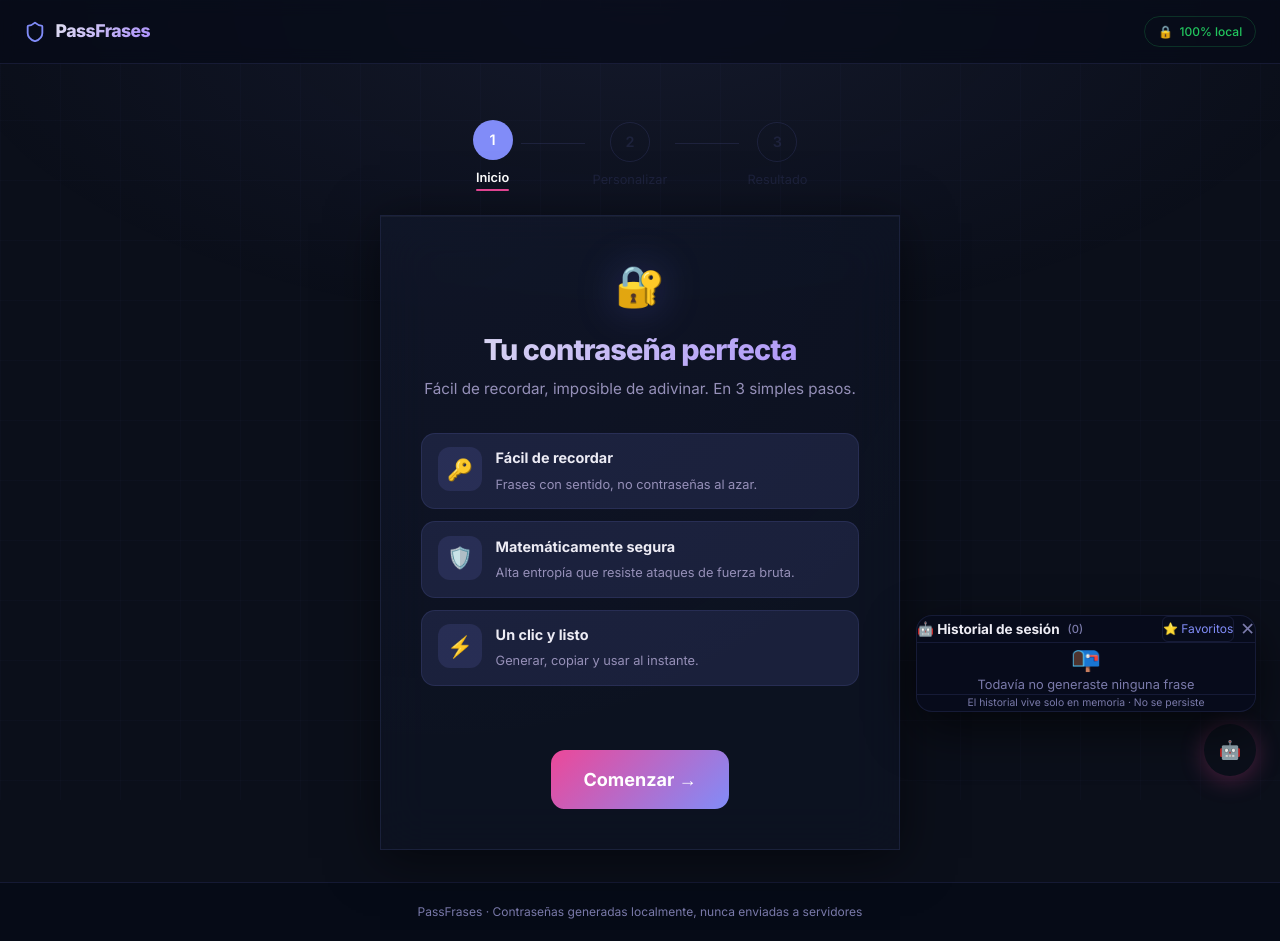
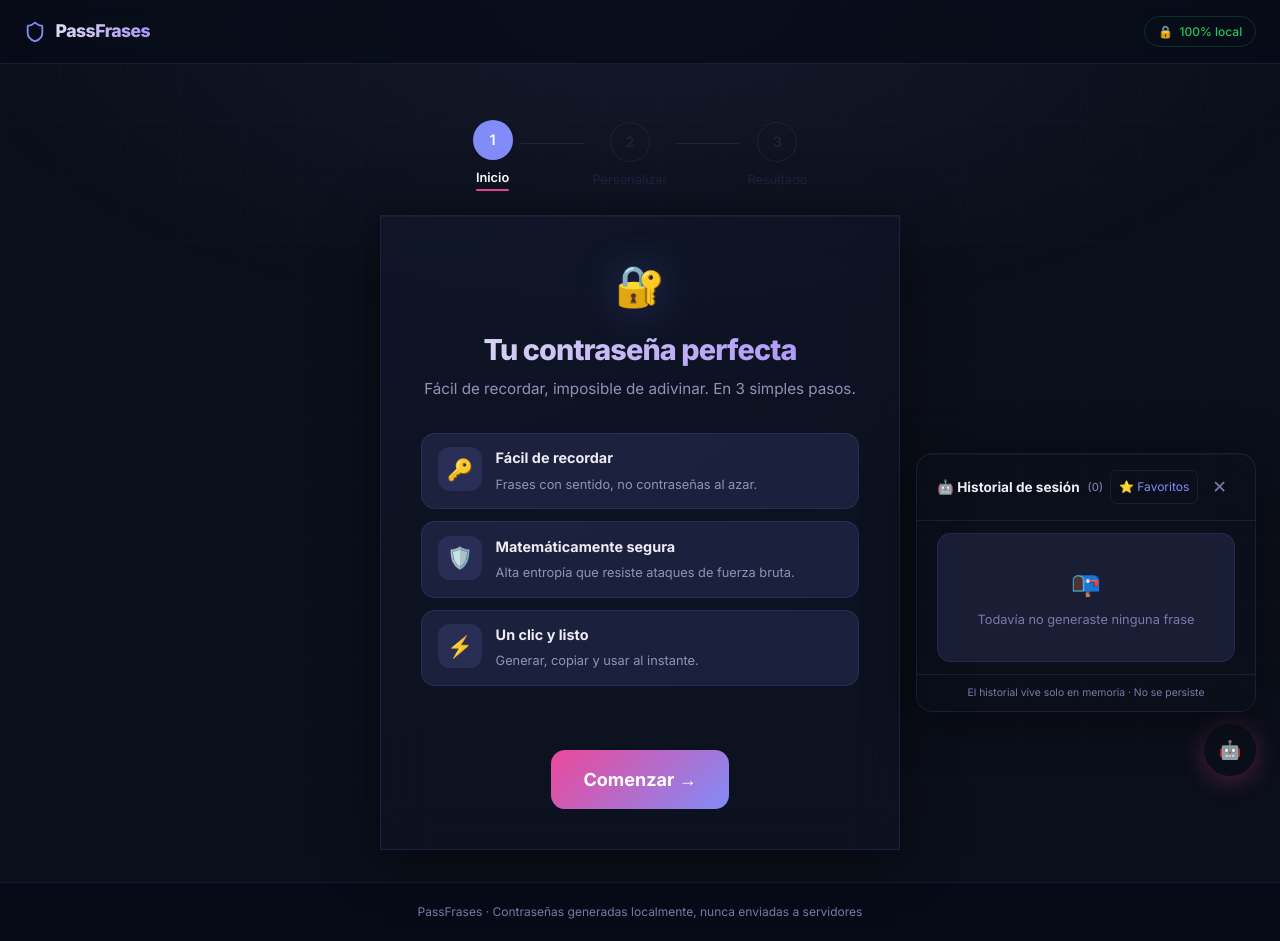
Before and after one commit to adesposito5/PassFrases-proyect, a React (Vite) app: page / in a window 1280 px wide. Both pictures are taken after a click on the button "Abrir historial de sesión". Built offline with nearby package versions, Linux system fonts and the light colour scheme.

Commit message:
style: unify HistoryPanel design with glass card and custom scrollbar

```diff
--- a/src/features/batch/components/HistoryPanel.tsx
+++ b/src/features/batch/components/HistoryPanel.tsx
@@ -41,6 +41,13 @@ export default function HistoryPanel() {
 
 	return (
 		<>
+			<style>{`
+.history-scroll::-webkit-scrollbar { width: 6px; }
+.history-scroll::-webkit-scrollbar-track { background: transparent; }
+.history-scroll::-webkit-scrollbar-thumb { background: var(--color-accent-soft); border-radius: 99px; }
+.history-scroll::-webkit-scrollbar-thumb:hover { background: var(--color-border); }
+.history-scroll { scrollbar-width: thin; scrollbar-color: var(--color-accent-soft) transparent; }
+`}</style>
 			<button
 				type="button"
 				onClick={toggleHistory}
@@ -63,22 +70,62 @@ export default function HistoryPanel() {
 
 			{historyOpen && (
 				<div
-					className="fixed bottom-22 right-6 z-[1000] flex max-h-[460px] w-[340px] flex-col overflow-hidden rounded-(--radius-lg) border border-(--color-border) bg-[rgba(8,12,28,0.95)] shadow-[0_16px_48px_rgba(0,0,0,0.6)] backdrop-blur-md [animation:fadeIn_var(--duration-normal)_var(--ease-out)]"
+					style={{
+						position: "fixed",
+						bottom: "5.5rem",
+						right: "1.5rem",
+						zIndex: 1000,
+						display: "flex",
+						flexDirection: "column",
+						maxHeight: "460px",
+						width: "340px",
+						overflow: "hidden",
+						borderRadius: "var(--radius-lg)",
+						border: "1px solid var(--color-border)",
+						background: "var(--glass-bg)",
+						backdropFilter: "blur(24px)",
+						WebkitBackdropFilter: "blur(24px)",
+						boxShadow: "var(--glass-shadow)",
+						animation: "fadeIn var(--duration-normal) var(--ease-out)",
+					}}
 					role="dialog"
 					aria-label={
 						view === "favorites" ? "Favoritos" : "Historial de sesión"
 					}
 				>
-					<div className="flex items-center justify-between border-b border-(--color-border) px-5 py-4">
-						<h3 className="flex items-center gap-2 text-[0.85rem] font-bold text-(--color-text)">
+					<div
+						style={{
+							display: "flex",
+							alignItems: "center",
+							justifyContent: "space-between",
+							padding: "1rem 1.25rem",
+							borderBottom: "1px solid var(--color-border)",
+						}}
+					>
+						<h3
+							style={{
+								display: "flex",
+								alignItems: "center",
+								gap: "0.5rem",
+								fontSize: "0.85rem",
+								fontWeight: 700,
+								color: "var(--color-text)",
+							}}
+						>
 							{view === "favorites"
 								? "⭐ Favoritos"
 								: "🤖 Historial de sesión"}
-							<span className="text-[0.7rem] font-medium text-(--color-text-tertiary)">
+							<span
+								style={{
+									fontSize: "0.7rem",
+									fontWeight: 500,
+									color: "var(--color-text-tertiary)",
+								}}
+							>
 								({view === "favorites" ? favorites.length : sessionHistory.length})
 							</span>
 						</h3>
-						<div className="flex gap-1.5">
+						<div style={{ display: "flex", gap: "0.375rem" }}>
 							<button
 								type="button"
 								onClick={() =>
@@ -89,7 +136,22 @@ export default function HistoryPanel() {
 										? "Ver historial"
 										: "Ver favoritos"
 								}
-								className="cursor-pointer rounded-(--radius-sm) border border-(--color-border) bg-transparent px-2 py-1 text-xs text-(--color-accent)"
+								style={{
+									all: "unset",
+									cursor: "pointer",
+									padding: "0.25rem 0.5rem",
+									borderRadius: "var(--radius-sm)",
+									border: "1px solid var(--color-border)",
+									fontSize: "0.75rem",
+									color: "var(--color-accent)",
+									transition: "background var(--duration-fast) var(--ease-out)",
+								}}
+								onMouseEnter={(e) => {
+									e.currentTarget.style.background = "var(--color-accent-soft)";
+								}}
+								onMouseLeave={(e) => {
+									e.currentTarget.style.background = "transparent";
+								}}
 							>
 								{view === "favorites" ? "🤖 Historial" : "⭐ Favoritos"}
 							</button>
@@ -98,7 +160,24 @@ export default function HistoryPanel() {
 									type="button"
 									onClick={clearHistory}
 									aria-label="Limpiar historial"
-									className="cursor-pointer rounded-(--radius-sm) border border-(--color-border) bg-transparent px-2 py-1 text-xs text-(--color-text-tertiary) transition-colors duration-[var(--duration-fast)] ease-(--ease-out) hover:border-(--color-error) hover:text-(--color-error)"
+									style={{
+										all: "unset",
+										cursor: "pointer",
+										padding: "0.25rem 0.5rem",
+										borderRadius: "var(--radius-sm)",
+										border: "1px solid var(--color-border)",
+										fontSize: "0.75rem",
+										color: "var(--color-text-tertiary)",
+										transition: "all var(--duration-fast) var(--ease-out)",
+									}}
+									onMouseEnter={(e) => {
+										e.currentTarget.style.borderColor = "var(--color-error)";
+										e.currentTarget.style.color = "var(--color-error)";
+									}}
+									onMouseLeave={(e) => {
+										e.currentTarget.style.borderColor = "var(--color-border)";
+										e.currentTarget.style.color = "var(--color-text-tertiary)";
+									}}
 								>
 									🗑 Limpiar
 								</button>
@@ -107,18 +186,51 @@ export default function HistoryPanel() {
 								type="button"
 								onClick={toggleHistory}
 								aria-label="Cerrar"
-								className="cursor-pointer rounded-(--radius-sm) border-none bg-transparent px-2 py-1 text-[1.1rem] text-(--color-text-tertiary) transition-colors duration-[var(--duration-fast)] ease-(--ease-out) hover:bg-(--color-accent-soft) hover:text-(--color-text)"
+								style={{
+									all: "unset",
+									cursor: "pointer",
+									padding: "0.25rem 0.5rem",
+									borderRadius: "var(--radius-sm)",
+									fontSize: "1.1rem",
+									color: "var(--color-text-tertiary)",
+									transition: "all var(--duration-fast) var(--ease-out)",
+								}}
+								onMouseEnter={(e) => {
+									e.currentTarget.style.background = "var(--color-accent-soft)";
+									e.currentTarget.style.color = "var(--color-text)";
+								}}
+								onMouseLeave={(e) => {
+									e.currentTarget.style.background = "transparent";
+									e.currentTarget.style.color = "var(--color-text-tertiary)";
+								}}
 							>
 								✕
 							</button>
 						</div>
 					</div>
 
-					<div className="flex-1 overflow-y-auto px-5 py-3">
+					<div
+						className="history-scroll"
+						style={{
+							flex: 1,
+							overflowY: "auto",
+							padding: "0.75rem 1.25rem",
+						}}
+					>
 						{view === "favorites" ? (
 							favorites.length === 0 ? (
-								<div className="py-8 text-center text-[0.8rem] text-(--color-text-tertiary)">
-									<div className="mb-2 text-2xl">⭐</div>
+								<div
+									style={{
+										padding: "2rem 1rem",
+										borderRadius: "14px",
+										background: "var(--color-accent-soft)",
+										border: "1px solid var(--color-border)",
+										textAlign: "center",
+										fontSize: "0.8rem",
+										color: "var(--color-text-tertiary)",
+									}}
+								>
+									<div style={{ fontSize: "1.5rem", marginBottom: "0.5rem" }}>⭐</div>
 									<p>No tenés favoritos guardados</p>
 								</div>
 							) : (
@@ -128,8 +240,18 @@ export default function HistoryPanel() {
 								/>
 							)
 						) : sessionHistory.length === 0 ? (
-							<div className="py-8 text-center text-[0.8rem] text-(--color-text-tertiary)">
-								<div className="mb-2 text-2xl">📭</div>
+							<div
+								style={{
+									padding: "2rem 1rem",
+									borderRadius: "14px",
+									background: "var(--color-accent-soft)",
+									border: "1px solid var(--color-border)",
+									textAlign: "center",
+									fontSize: "0.8rem",
+									color: "var(--color-text-tertiary)",
+								}}
+							>
+								<div style={{ fontSize: "1.5rem", marginBottom: "0.5rem" }}>📭</div>
 								<p>Todavía no generaste ninguna frase</p>
 							</div>
 						) : (
@@ -234,25 +356,51 @@ export default function HistoryPanel() {
 								{sessionHistory.map((entry, i) => (
 									<div
 										key={entry.id}
-										className={`flex items-center gap-2 ${
-											i === 0
-												? "-mx-2 rounded-(--radius-sm) bg-[rgba(99,102,241,0.04)] px-2 py-2.5"
-												: "py-2.5"
-										} ${
-											i < sessionHistory.length - 1
-												? "border-b border-[rgba(99,102,241,0.06)]"
-												: ""
-										}`}
+										style={{
+											display: "flex",
+											alignItems: "center",
+											gap: "0.5rem",
+											padding: "0.75rem 1rem",
+											borderRadius: "12px",
+											background: "var(--color-accent-soft)",
+											border: "1px solid var(--color-border)",
+											marginBottom: "0.5rem",
+											transition: "all var(--duration-fast) var(--ease-out)",
+										}}
 									>
-										<span className="min-w-[1.2rem] font-mono text-[0.65rem] font-bold text-(--color-text-tertiary)">
+										<span
+											style={{
+												minWidth: "1.2rem",
+												fontFamily: "var(--font-mono)",
+												fontSize: "0.65rem",
+												fontWeight: 700,
+												color: "var(--color-text-tertiary)",
+											}}
+										>
 											#{sessionHistory.length - i}
 										</span>
 
-										<span className="flex-1 break-all font-mono text-xs text-(--color-text)">
+										<span
+											style={{
+												flex: 1,
+												wordBreak: "break-all",
+												fontFamily: "var(--font-mono)",
+												fontSize: "0.75rem",
+												color: "var(--color-text)",
+											}}
+										>
 											{entry.password}
 										</span>
 
-										<span className="min-w-[3.5rem] whitespace-nowrap text-right text-[0.6rem] text-(--color-text-tertiary)">
+										<span
+											style={{
+												minWidth: "3.5rem",
+												whiteSpace: "nowrap",
+												textAlign: "right",
+												fontSize: "0.6rem",
+												color: "var(--color-text-tertiary)",
+											}}
+										>
 											{timeAgo(entry.timestamp)}
 										</span>
 
@@ -262,11 +410,17 @@ export default function HistoryPanel() {
 												handleCopy(entry.password, entry.id)
 											}
 											aria-label={`Copiar frase ${sessionHistory.length - i}`}
-											className={`shrink-0 cursor-pointer border-none bg-transparent text-[0.85rem] transition-colors duration-[var(--duration-fast)] ease-(--ease-out) ${
-												copiedIndex === entry.id
-													? "text-(--color-success)"
-													: "text-(--color-text-tertiary)"
-											}`}
+											style={{
+												all: "unset",
+												cursor: "pointer",
+												flexShrink: 0,
+												fontSize: "0.85rem",
+												color:
+													copiedIndex === entry.id
+														? "var(--color-success)"
+														: "var(--color-text-tertiary)",
+												transition: "color var(--duration-fast) var(--ease-out)",
+											}}
 										>
 											{copiedIndex === entry.id ? "✅" : "📋"}
 										</button>
@@ -275,7 +429,20 @@ export default function HistoryPanel() {
 											type="button"
 											onClick={() => removeFromHistory(entry.id)}
 											aria-label="Eliminar del historial"
-											className="shrink-0 cursor-pointer border-none bg-transparent text-xs text-(--color-text-tertiary) transition-colors duration-[var(--duration-fast)] ease-(--ease-out) hover:text-(--color-error)"
+											style={{
+												all: "unset",
+												cursor: "pointer",
+												flexShrink: 0,
+												fontSize: "0.75rem",
+												color: "var(--color-text-tertiary)",
+												transition: "color var(--duration-fast) var(--ease-out)",
+											}}
+											onMouseEnter={(e) => {
+												e.currentTarget.style.color = "var(--color-error)";
+											}}
+											onMouseLeave={(e) => {
+												e.currentTarget.style.color = "var(--color-text-tertiary)";
+											}}
 										>
 											🗑️
 										</button>
@@ -285,7 +452,15 @@ export default function HistoryPanel() {
 						)}
 					</div>
 
-					<div className="border-t border-(--color-border) px-5 py-2.5 text-center text-[0.65rem] text-(--color-text-tertiary)">
+					<div
+						style={{
+							padding: "0.625rem 1.25rem",
+							borderTop: "1px solid var(--color-border)",
+							textAlign: "center",
+							fontSize: "0.65rem",
+							color: "var(--color-text-tertiary)",
+						}}
+					>
 						{view === "history"
 							? "El historial vive solo en memoria · No se persiste"
 							: "Favoritos guardados de forma cifrada · Solo vos podés verlos"}
```
